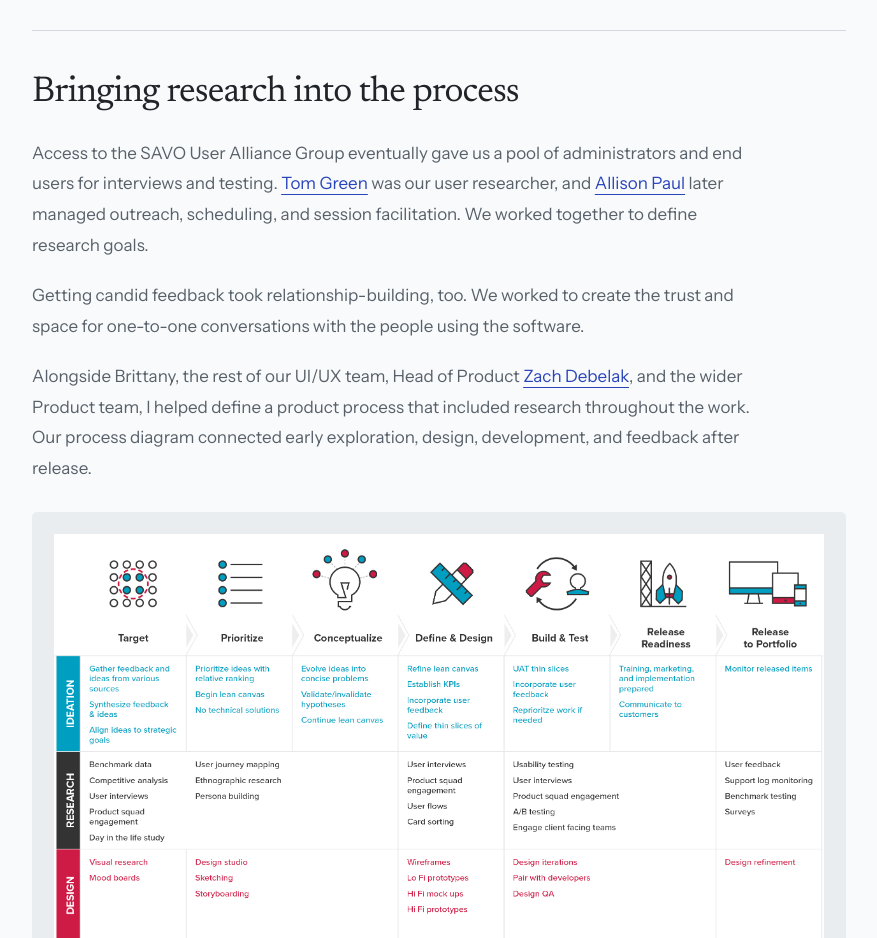
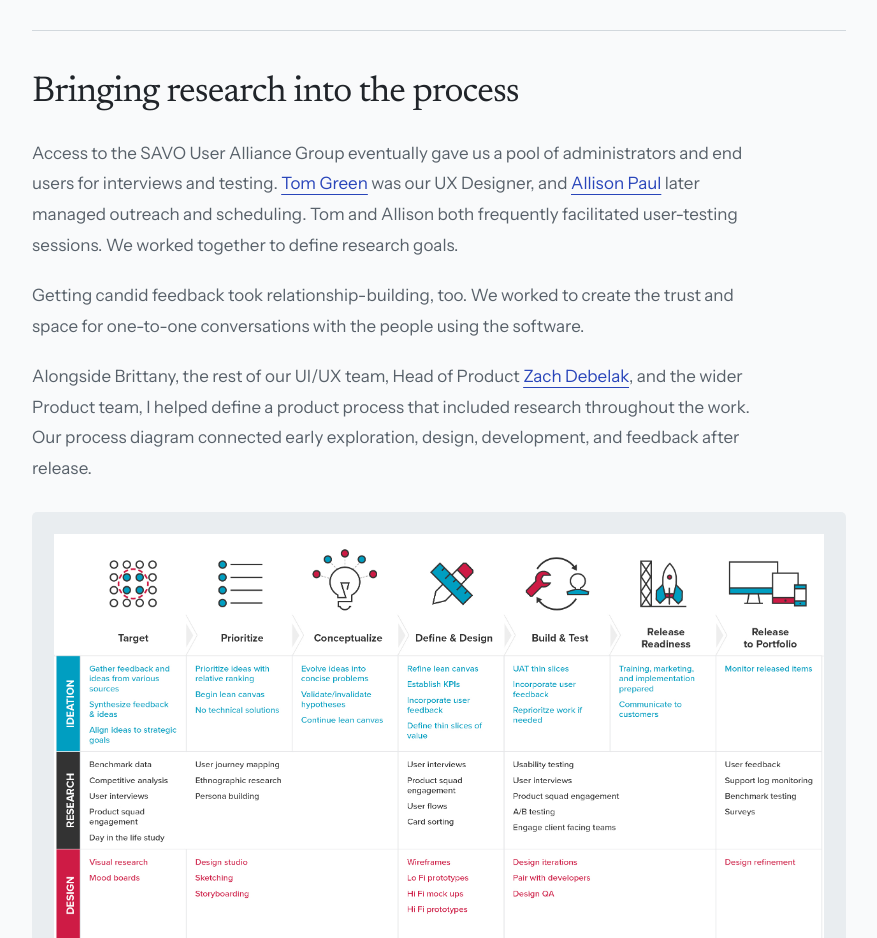
Before and after one commit to robabby/robabby, a Next.js app: page /work/savo in a window 1280 px wide. Shown: the part 2860-3798 px from the top of the page, without its empty margins (386-1263 px from the left). Built offline with nearby package versions, Linux system fonts and the light colour scheme; no server answers.

Commit message:
fix(copy): correct SAVO design and testing attribution (SG-1767) (#105)

```diff
--- a/app/work/savo/page.tsx
+++ b/app/work/savo/page.tsx
@@ -55,7 +55,7 @@ const sections = [
     title: "Bringing research into the process",
     label: "Research and process",
     content: (<>
-      <p>Access to the SAVO User Alliance Group eventually gave us a pool of administrators and end users for interviews and testing. <a href="https://www.linkedin.com/in/tom-green-b6198a4/">Tom Green</a> was our user researcher, and <a href="https://www.linkedin.com/in/allisonpaul/">Allison Paul</a> later managed outreach, scheduling, and session facilitation. We worked together to define research goals.</p>
+      <p>Access to the SAVO User Alliance Group eventually gave us a pool of administrators and end users for interviews and testing. <a href="https://www.linkedin.com/in/tom-green-b6198a4/">Tom Green</a> was our UX Designer, and <a href="https://www.linkedin.com/in/allisonpaul/">Allison Paul</a> later managed outreach and scheduling. Tom and Allison both frequently facilitated user-testing sessions. We worked together to define research goals.</p>
       <p>Getting candid feedback took relationship-building, too. We worked to create the trust and space for one-to-one conversations with the people using the software.</p>
       <p>Alongside Brittany, the rest of our UI/UX team, Head of Product <a href="https://www.linkedin.com/in/zachary-debelak-39b7541/">Zach Debelak</a>, and the wider Product team, I helped define a product process that included research throughout the work. Our process diagram connected early exploration, design, development, and feedback after release.</p>
     </>),
```
